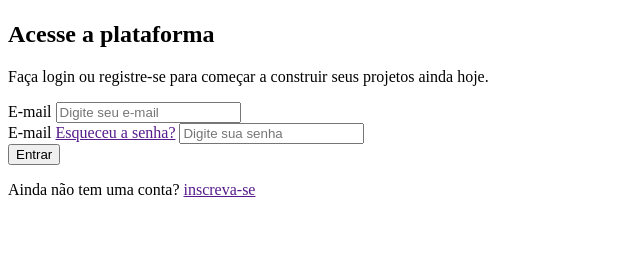
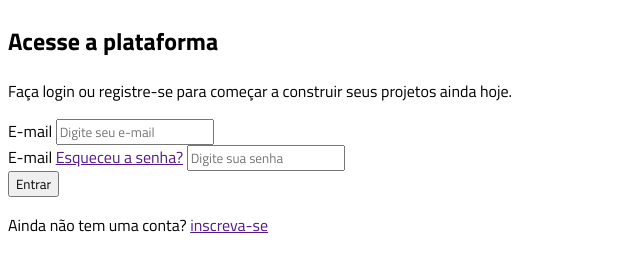
Before and after one commit to ErickFerrazVisenfad12TA/projeto-vertigo, a plain HTML site: page index.html in a window 1280 px wide. Shown: the part 79-350 px from the top of the page, without its empty margins (0-640 px from the left). Drawn offline with Linux system fonts and the light colour scheme.

Commit message:
atualização fonte da pagina

```diff
--- a/index.html
+++ b/index.html
@@ -1,11 +1,17 @@
 <!DOCTYPE html>
 <html lang="pt-BR">
+
 <head>
     <meta charset="UTF-8">
     <meta name="viewport" content="width=device-width, initial-scale=1.0">
     <link rel="stylesheet" href="style.css">
+    <link rel="preconnect" href="https://fonts.googleapis.com">
+    <link rel="preconnect" href="https://fonts.gstatic.com" crossorigin>
+    <link href="https://fonts.googleapis.com/css2?family=Titillium+Web:wght@400;600;700&display=swap"
+        rel="stylesheet">
     <title>Vertigo</title>
 </head>
+
 <body>
     <header>
         <img src="./imagens/logo.svg" alt="Logo">
@@ -38,4 +44,5 @@
         </section>
     </main>
 </body>
+
 </html>
--- a/style.css
+++ b/style.css
@@ -0,0 +1,3 @@
+* {
+    font-family: 'Titillium Web', sans-serif;
+}
```
